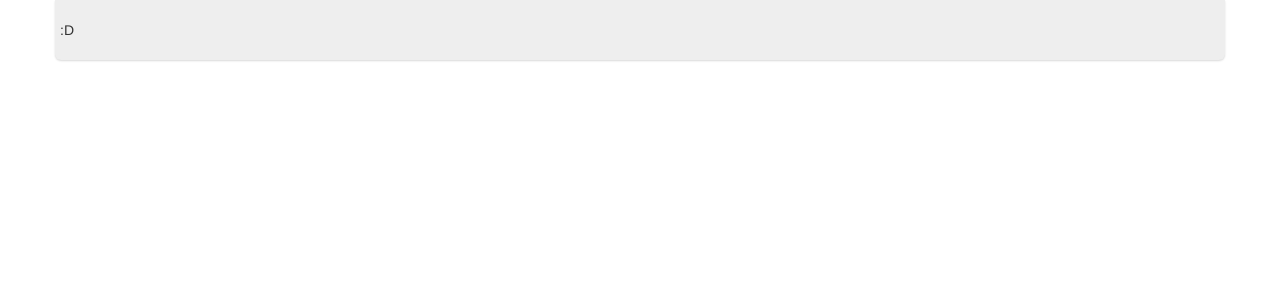
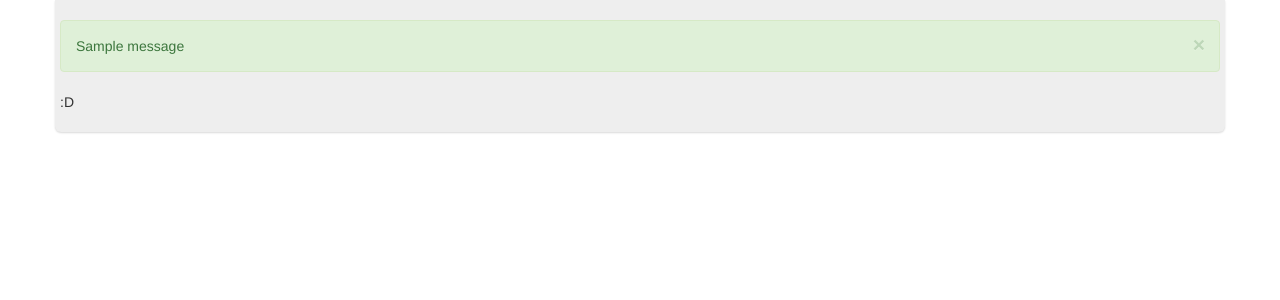
Before and after one commit to PaulinaLach/wicky, a Django app: page / in a window 1280 px wide. Shown: the part 52-352 px from the top of the page. Run offline with Django 3.2, Linux system fonts and the light colour scheme; tables that the repository leaves empty hold one stand-in row (values such as "Sample post"); one stand-in notice (Sample message) is shown; some libraries are stand-ins or nearby versions.

Commit message:
Add messages

```diff
--- a/templates/base.html
+++ b/templates/base.html
@@ -14,6 +14,7 @@
 <body>
 {% include 'base/navigation.html' %}
 <div class="container">
+{% include 'base/messages.html' %}
 {% block content %}
 {% endblock %}
 </div>
--- /dev/null
+++ b/templates/base/messages.html
@@ -0,0 +1,10 @@
+{% if messages %}
+<div class="alert_holder">
+    {% for message in messages %}
+    <div class="alert {% if message.tags %}alert-{{ message.tags }}{% endif %} alert-dismissible" role="alert">
+        <button type="button" class="close" data-dismiss="alert"><span aria-hidden="true">&times;</span><span class="sr-only">Close</span></button>
+        {{ message }}
+    </div>
+    {% endfor %}
+</div>
+{% endif %}
--- a/wicky/settings.py
+++ b/wicky/settings.py
@@ -104,6 +104,7 @@ TEMPLATE_CONTEXT_PROCESSORS = (
     # allauth specific context processors
     "allauth.account.context_processors.account",
     "allauth.socialaccount.context_processors.socialaccount",
+    'django.contrib.messages.context_processors.messages',
 )
 
 AUTHENTICATION_BACKENDS = (
```
